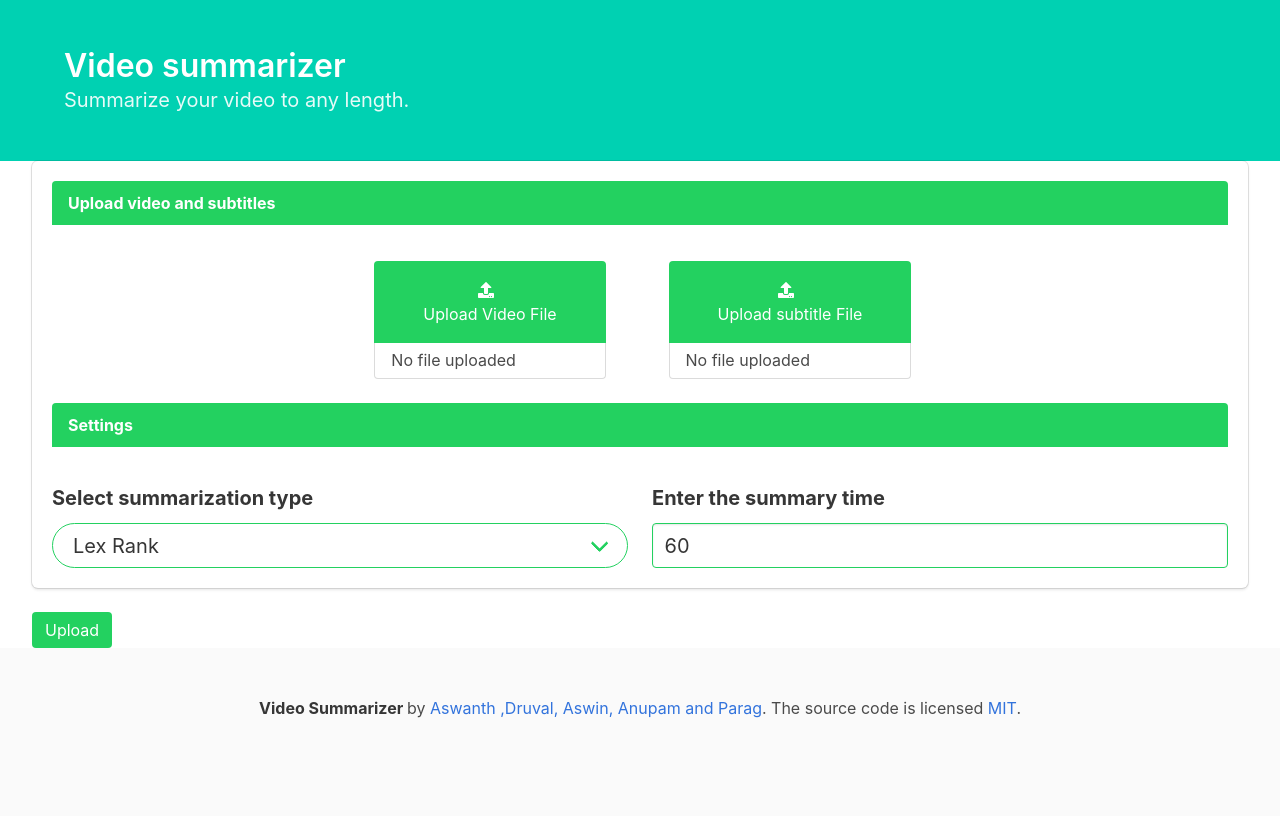
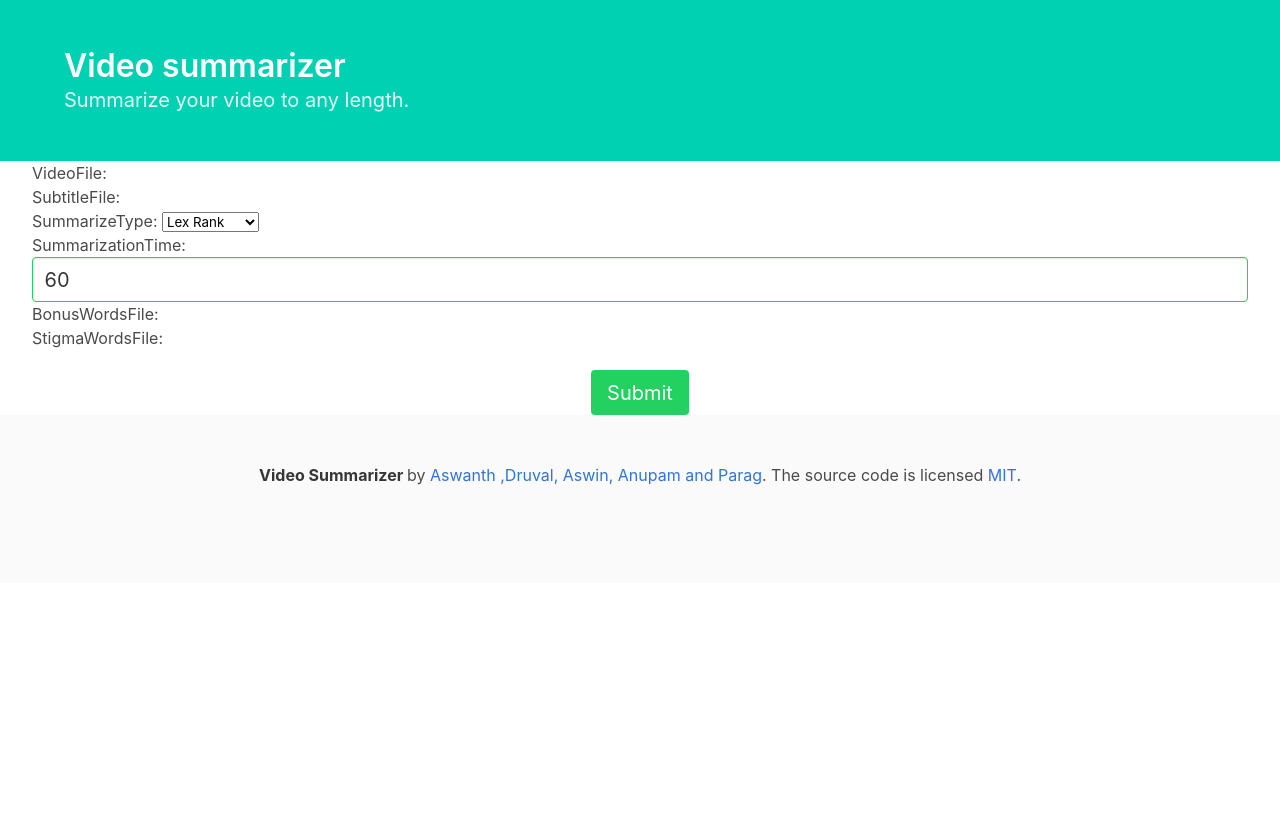
Before and after one commit to aswanthkoleri/VideoMash, a Django app: page /main/ in a window 1280 px wide. After the commit the page ends 485 px from the top, so only its background shows below. Run offline with Django 3.2, Linux system fonts and the light colour scheme; some libraries are stand-ins or nearby versions.

Commit message:
Add new changes

```diff
--- a/main/templates/main.html
+++ b/main/templates/main.html
@@ -11,6 +11,9 @@
     <style>
     .form-start {
         margin-top : 10px;
+    }
+    .submit-button {
+        margin-top: 20px;
     }
     </style>
 </head>
@@ -34,14 +37,14 @@
 <form method="post" enctype="multipart/form-data">
 
                 {% csrf_token %}
-                {% comment %} {% for field in form.visible_fields %} {% endcomment %}
+                <!-- {% comment %} {% for field in form.visible_fields %} {% endcomment %}
                <div class="box">
                    <div class="message is-success">
                     <div class="message-header ">
                             <p>Upload video and subtitles</p>
                     </div>
                 </div>
-<div class="form-start columns ">
+<div class="columns ">
 
                 <div class="column ">
                 </div>
@@ -50,7 +53,7 @@
                 <div class="field">
                 <div class="file is-centered is-boxed is-success has-name">
                 <label class="file-label">
-                {% render_field form.videoFile class="file-input" id="file" name="resume" %}
+                {% render_field form.videoFile class="file-input" id="file1" name="resume" %}
                 <span class="file-cta">
                 <span class="file-icon">
                 <i class="fas fa-upload"></i>
@@ -59,7 +62,7 @@
                 Upload Video File
                 </span>
                 </span>
-                <span class="file-name" id="filename">
+                <span class="file-name" id="filename1">
                 No file uploaded
                 </span>
                 </label>
@@ -71,7 +74,7 @@
                         <div class="field">
                         <div class="file is-centered is-boxed is-success has-name">
                         <label class="file-label">
-                        {% render_field form.subtitleFile class="file-input" id="file" name="resume" %}
+                        {% render_field form.subtitleFile class="file-input" id="file2" name="resume" %}
                         <span class="file-cta">
                         <span class="file-icon">
                         <i class="fas fa-upload"></i>
@@ -80,13 +83,13 @@
                         Upload subtitle File
                         </span>
                         </span>
-                        <span class="file-name" id="filename">
+                        <span class="file-name" id="filename2">
                         No file uploaded
                         </span>
                         </label>
                         </div>
                         </div>
-                        </div>
+                </div>
                 <div class="column ">
             </div>
 </div>
@@ -95,7 +98,7 @@
                 <p>Settings</p>
         </div>
     </div>
-<div class="form-start columns ">
+<div class="columns ">
         <div class="column ">
 
   <label class="label is-medium">Select summarization type</label>
@@ -103,20 +106,60 @@
                 {% render_field form.summarizeType  %}
             </div>
         </div>
-
         <div class="column ">
                 <label class="label is-medium">Enter the summary time</label>
                 {% render_field form.summarizationTime class="input is-success is-medium"  %}
         </div>
 </div>
+<div class="columns">
+    <div class="column">
+            <div class="field">
+                    <div class="file is-medium is-success has-name is-fullwidth">
+                    <label class="file-label">
+                    {% render_field form.bonusWordsFile class="file-input" id="file3" name="resume" %}
+                    <span class="file-cta">
+                    <span class="file-icon">
+                    <i class="fas fa-upload"></i>
+                    </span>
+                    <span class="file-label">
+                    Upload Bonus words File
+                    </span>
+                    </span>
+                    <span class="file-name" id="filename3">
+                    No file uploaded
+                    </span>
+                    </label>
+                    </div>
+            </div>
+        </div>
+    <div class="column">
+            <div class="field">
+                    <div class="file is-medium is-success has-name is-fullwidth">
+                    <label class="file-label">
+                    {% render_field form.stigmaWordsFile class="file-input" id="file4" name="resume" %}
+                    <span class="file-cta">
+                    <span class="file-icon">
+                    <i class="fas fa-upload"></i>
+                    </span>
+                    <span class="file-label">
+                    Upload Stigma words File
+                    </span>
+                    </span>
+                    <span class="file-name" id="filename4">
+                    No file uploaded
+                    </span>
+                    </label>
+                    </div>
+            </div>
+        </div>
+    </div>
 </div>
+</div> -->
 
-                {% comment %} {{ field.errors }} {% endcomment %}
-                {% comment %} {% render_field field style="border: 2px dashed red;" placeholder=field.name %} {% endcomment %}
-                {% comment %} {{ field.help_text }} {% endcomment %}
-                {% comment %} {% endfor %} {% endcomment %}
-                {% comment %} {{ form.as_p }} {% endcomment %}
-            <a class="button is-success" type="submit">Upload</a>
+        {{ form.as_p }}
+        <center>
+            <button class="button submit-button is-medium is-success" type="submit">Submit</button>
+        </center>
 </form>
 </div>
 <footer class="footer">
@@ -129,12 +172,37 @@
       </footer>
 </body>
 <script>
-var file = document.getElementById("file");
-file.onchange = function(){
-    if(file.files.length > 0)
+var file1 = document.getElementById("file1");
+file1.onchange = function(){
+    if(file1.files.length > 0)
     {
-      document.getElementById('filename').innerHTML = 					file.files[0].name;
+      document.getElementById('filename1').innerHTML = file1.files[0].name;
+    }
+};
+var file2 = document.getElementById("file2");
+file2.onchange = function(){
+    if(file2.files.length > 0)
+    {
+      document.getElementById('filename2').innerHTML = file2.files[0].name;
+    }
+};
+
+var file3 = document.getElementById("file3");
+file3.onchange = function(){
+    if(file3.files.length > 0)
+    {
+      document.getElementById('filename3').innerHTML = file3.files[0].name;
+    }
+};
+
+var file4 = document.getElementById("file4");
+file4.onchange = function(){
+    if(file4.files.length > 0)
+    {
+      document.getElementById('filename4').innerHTML = file4.files[0].name;
     }
 };
 </script>
+<!--     -->
+
 </html>
--- a/main/views.py
+++ b/main/views.py
@@ -12,6 +12,7 @@ def main(request):
         print(form)
         videoURL='.'+str(settings.MEDIA_URL)+'documents/'+str(request.FILES['videoFile'])
         subtutleURL='.'+str(settings.MEDIA_URL)+'documents/'+str(request.FILES['subtitleFile'])
+        print("Video url ::: "+str(videoURL));
         #if bonusWordsFile and stigmaWordsFile aren't uploaded, default files will be chosen.
         bonusWordsURL='.'+str(settings.MEDIA_URL)+'documents/'+str(request.FILES.get('bonusWordsFile','defaultBonusWords.txt'))
         stigmaWordsURL='.'+str(settings.MEDIA_URL)+'documents/'+str(request.FILES.get('stigmaWordsFile','defaultStigmaWords.txt'))
@@ -19,6 +20,7 @@ def main(request):
         if form.is_valid():
             summType = form.cleaned_data['summarizeType']
             summarizationTime = form.cleaned_data['summarizationTime']
+            print(videoURL)
             downloadURL=summarizeVideo(videoURL,subtutleURL,summType,summarizationTime,bonusWordsURL,stigmaWordsURL)
             print(downloadURL)
             return render(request,'download.html',{ 'downloadURL' : downloadURL })
--- a/videoSummarizer/settings.py
+++ b/videoSummarizer/settings.py
@@ -124,6 +124,5 @@ STATIC_URL = '/static/'
 STATICFILES_DIRS = (
     os.path.join(BASE_DIR,'assets'),
 )
-
 MEDIA_URL = '/media/'
 MEDIA_ROOT = os.path.join(BASE_DIR, 'media')
```
